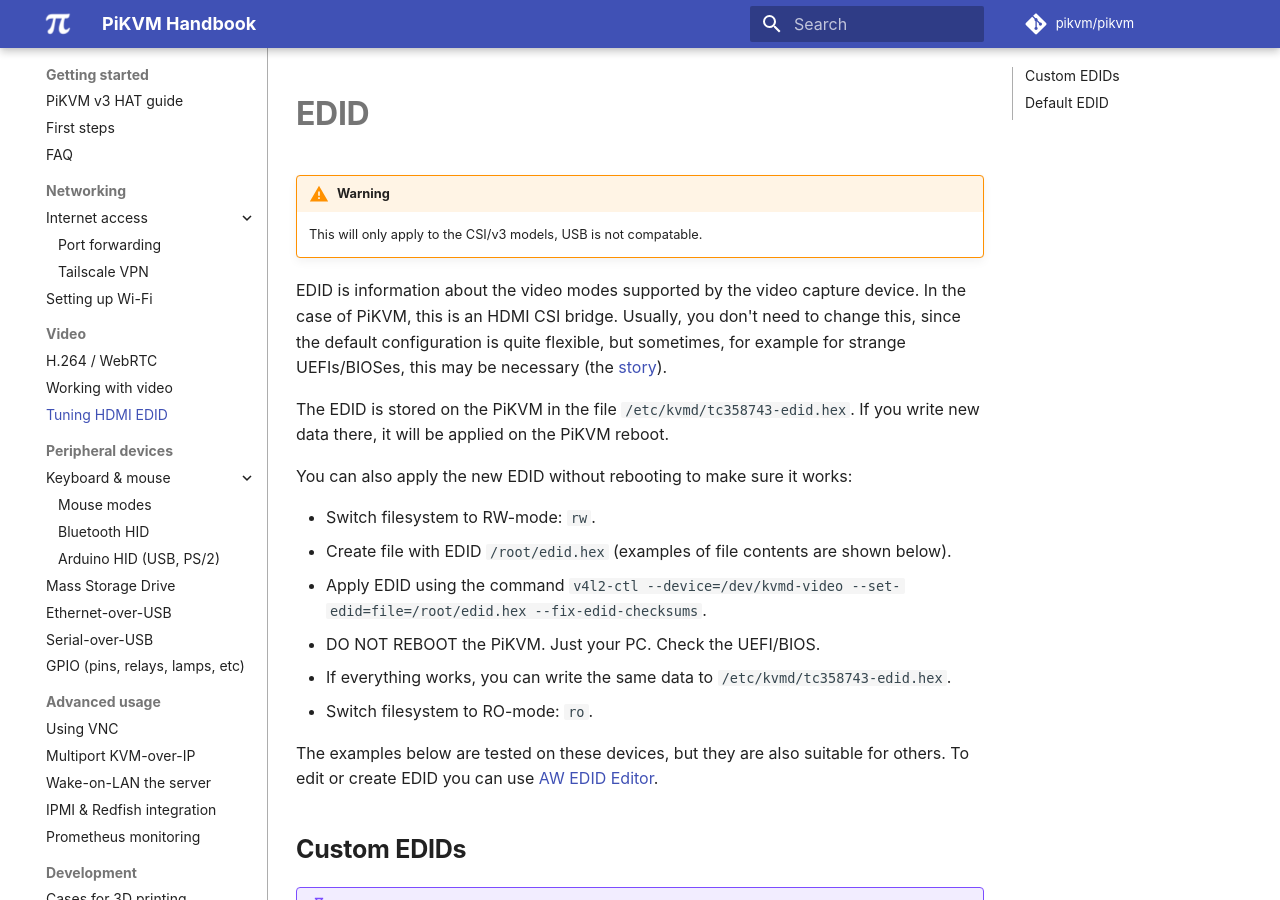
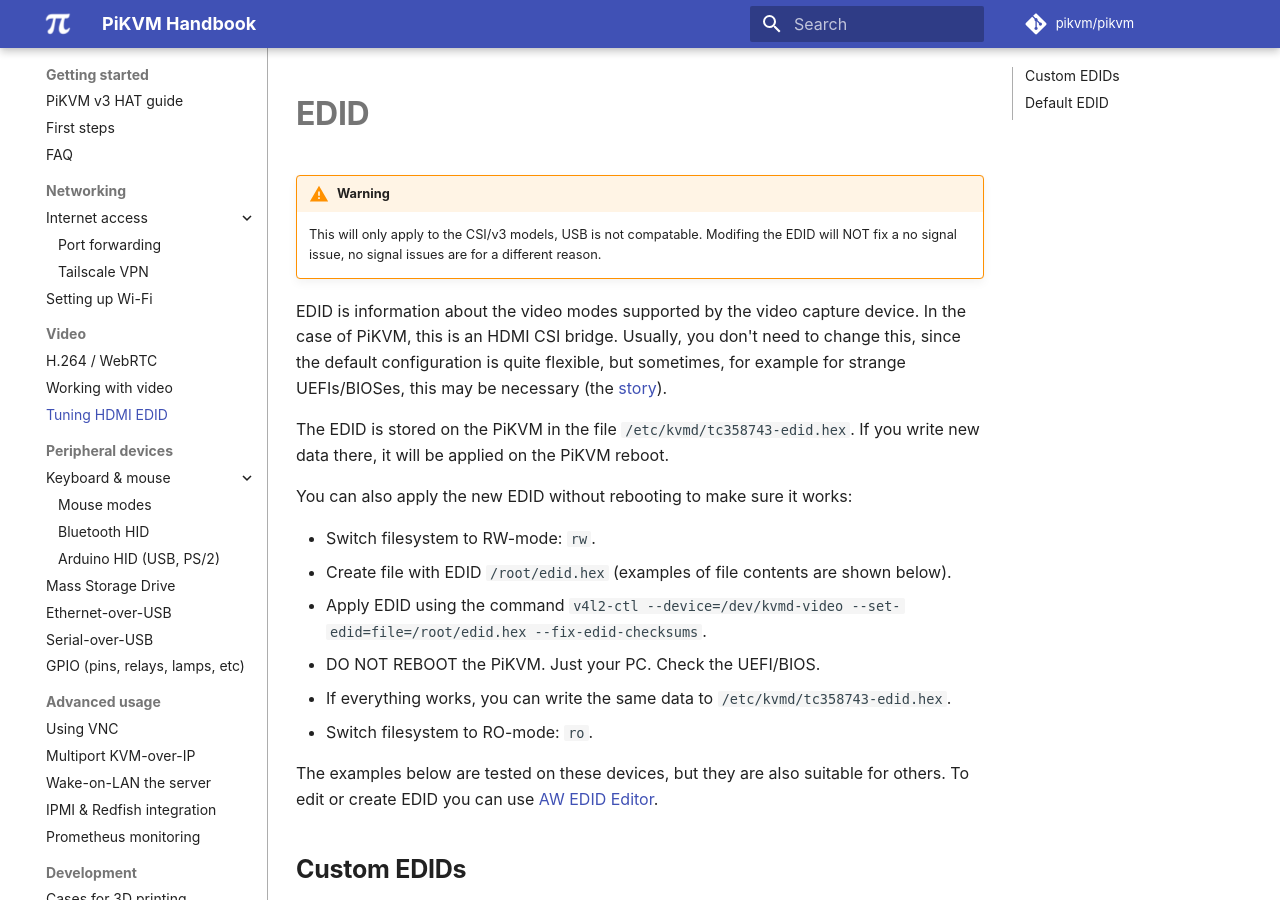
Before and after one commit to pikvm/pikvm, an MkDocs documentation site: the page built from docs/edid.md, in a window 1280 px wide and 900 px high. Built offline with MkDocs 1.6.1 and Material for MkDocs 9.7.7, drawn with Linux system fonts in a browser that asks for light colours; some web fonts are replaced; comment, search, counter and statistics services are not loaded.

Commit message:
Update edid.md
Added verbiage for clarity

```diff
--- a/docs/edid.md
+++ b/docs/edid.md
@@ -2,6 +2,7 @@
 
 !!! warning
     This will only apply to the CSI/v3 models, USB is not compatable.
+    Modifing the EDID will NOT fix a no signal issue, no signal issues are for a different reason.
 
 
 EDID is information about the video modes supported by the video capture device.
```
